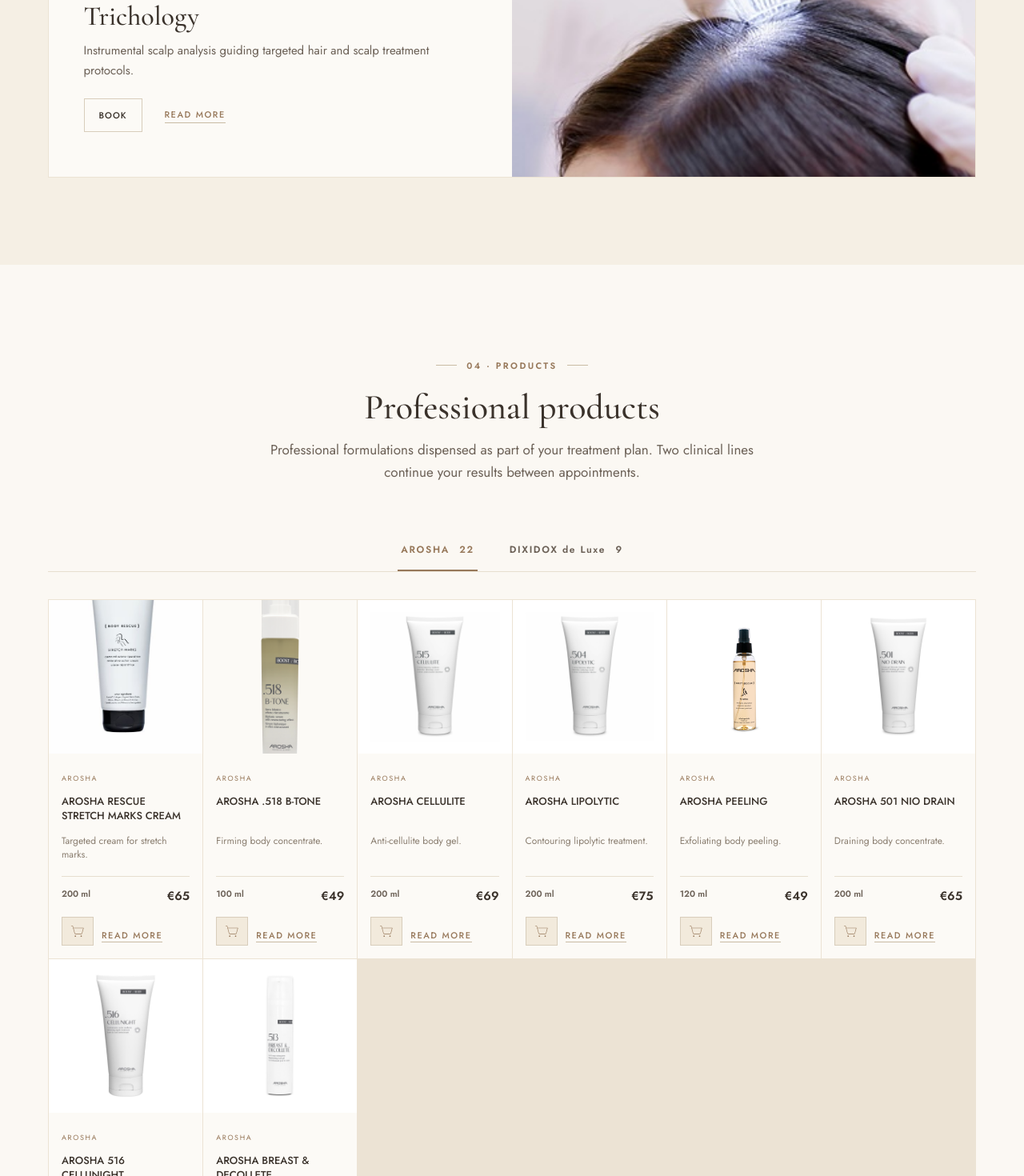
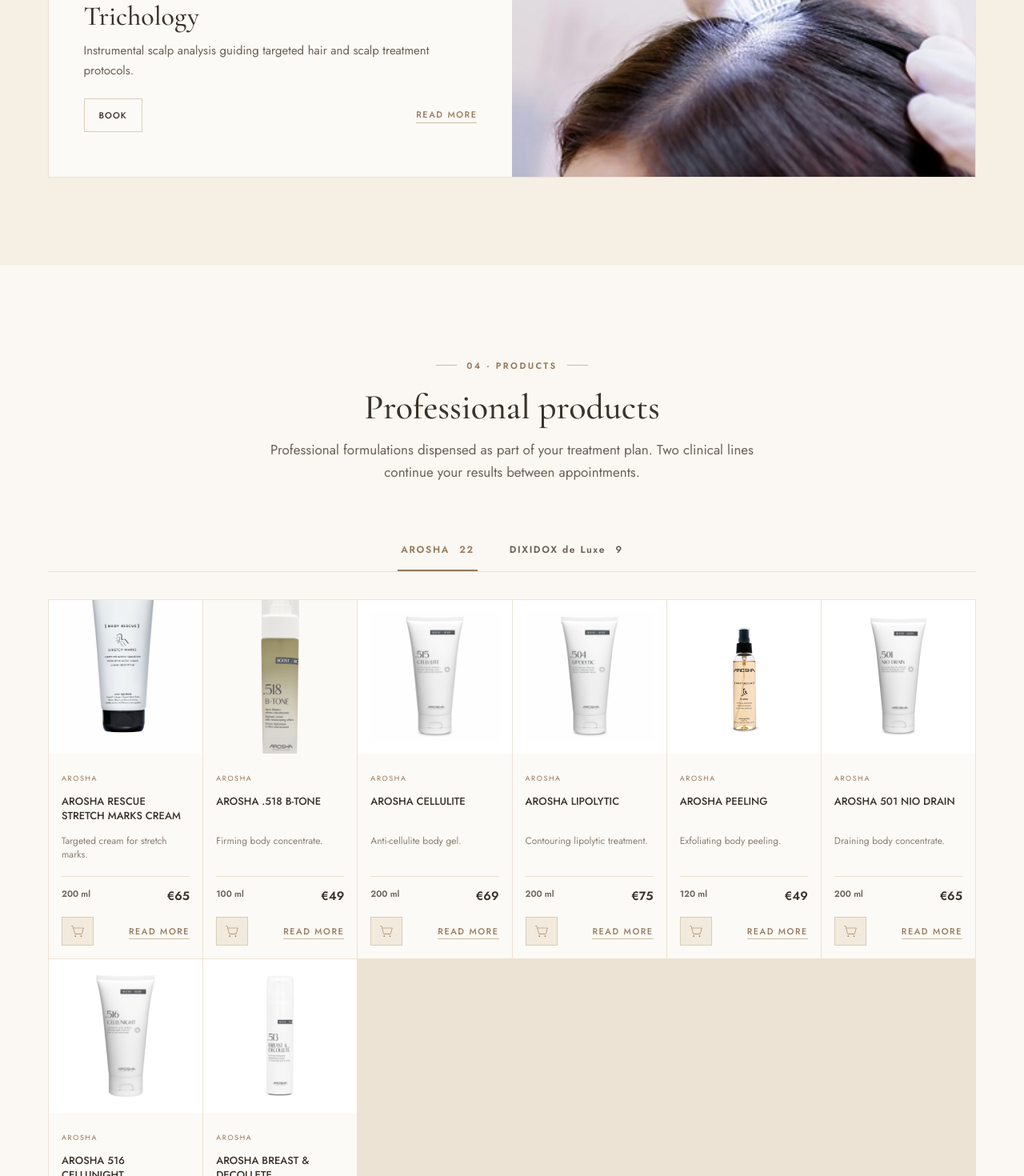
Before and after one commit to ayenisholah/monebeauty, a Next.js app: page /en in a window 1280 px wide. Shown: the part 5760-7230 px from the top of the page at 80% size. Built offline with nearby package versions, Linux system fonts and the light colour scheme; no server answers.

Commit message:
Space homepage card actions apart

```diff
--- a/app/globals.css
+++ b/app/globals.css
@@ -603,7 +603,7 @@
 }
 .hr-add {
   display: inline-grid !important;
-  margin: 14px 10px 0 0 !important;
+  margin: 0 !important;
 }
 .hr-product-foot {
   display: flex;
--- a/components/home/HomeReference.tsx
+++ b/components/home/HomeReference.tsx
@@ -389,7 +389,7 @@
                   <p className="hr-tech-text">
                     {t(`technology.items.${key}.body`)}
                   </p>
-                  <div className="hr-tech-actions">
+                  <div className="hr-tech-actions justify-between">
                     <button
                       className="hr-btn ghost small"
                       onClick={() => choose(key)}
@@ -445,6 +445,7 @@
                   <strong>
                     {p.size} <em>{p.price ? `€${p.price}` : ""}</em>
                   </strong>
+                  <div className="mt-[14px] flex items-center justify-between">
                     <AddToCartButton
                       slug={p.slug}
                       label={t("products.add")}
@@ -453,6 +454,7 @@
                     <Link href={`/catalog/${p.slug}`} className="hr-more">
                       {t("common.readMore")}
                     </Link>
+                  </div>
                 </div>
               </article>
             ))}
```
Lines whose indentation alone changed are shown as unchanged.
